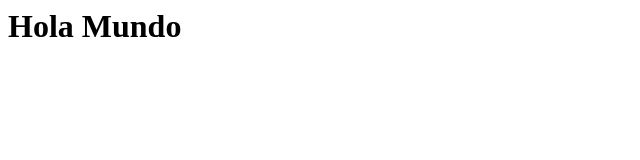
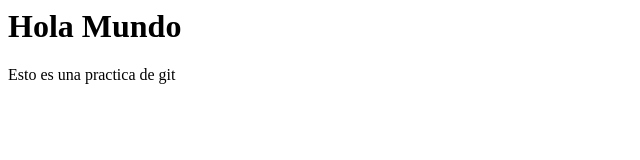
Before and after one commit to javb93/practicahtml, a plain HTML site: page src/index.html in a window 1280 px wide. Shown: the whole page, without its empty margins (0-640 px from the left). Drawn offline with Linux system fonts and the light colour scheme.

Commit message:
Agregar parrafo

```diff
--- a/src/index.html
+++ b/src/index.html
@@ -4,5 +4,6 @@
   </head>
   <body>
     <h1>Hola Mundo</h1>
+    <p>Esto es una practica de git</p>
   </body>
 </html>
```
